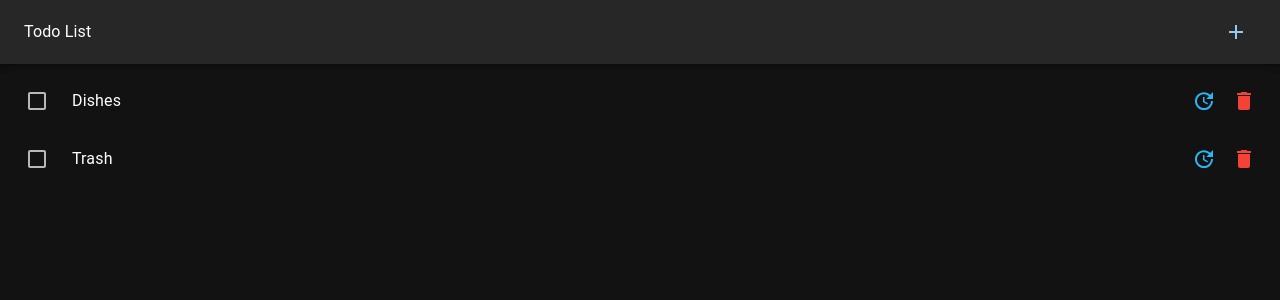
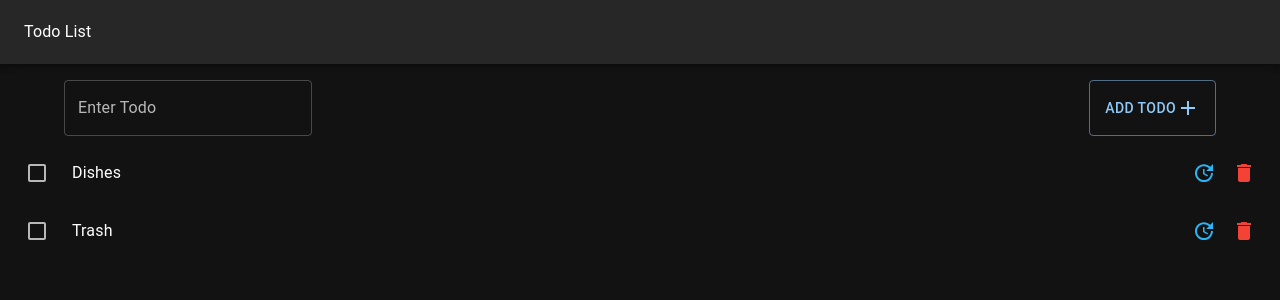
Before and after one commit to TorrenceB/material-todo-dummy, a React (Create React App) app: page / in a window 1280 px wide. Shown: the top 300 px of the page. Built offline with nearby package versions, Linux system fonts and the light colour scheme.

Commit message:
Added input field for adding todo

```diff
--- a/src/App.js
+++ b/src/App.js
@@ -1,4 +1,11 @@
-import { AppBar, IconButton, Typography, Toolbar } from "@mui/material";
+import {
+  AppBar,
+  Container,
+  Typography,
+  Toolbar,
+  TextField,
+  Button,
+} from "@mui/material";
 import { Add } from "@mui/icons-material";
 import Todos from "./components/Todos";
 
@@ -15,8 +22,11 @@ function App() {
 
     1. Completed --> Remove from list
     2. Incomplete...
+
+    Todo: Add modal to allow for user input of todo,
+      don't forget to make controlled, two way binding
   */
-  const [todos, setTodos] = useState([
+  const [todos, setTodos] = useState(() => [
     {
       id: "00",
       title: "Dishes",
@@ -27,18 +37,13 @@ function App() {
     },
   ]);
 
-  /*
-    1. New todo object
-    2. Add object to todos arr
-      via setTodos.
-  */
   const addTodo = () => {
     const newTodo = {
       id: Math.random(Math.floor() * 1000),
       title: "Test todo",
     };
 
-    setTodos((prevArr) => [...prevArr, newTodo]);
+    setTodos((prevArr) => [newTodo, ...prevArr]);
   };
 
   const updateTodo = () => {};
@@ -50,11 +55,19 @@ function App() {
       <AppBar position="static">
         <Toolbar style={{ justifyContent: "space-between" }}>
           <Typography>Todo List</Typography>
-          <IconButton color="primary" onClick={addTodo}>
-            <Add />
-          </IconButton>
         </Toolbar>
       </AppBar>
+      {/* Todo Input + Add Btn */}
+      <Container
+        sx={{ display: "flex", justifyContent: "space-between", pt: 2 }}
+      >
+        <TextField variant="outlined" label="Enter Todo" />
+        <Button variant="outlined" onClick={addTodo}>
+          Add Todo
+          <Add />
+        </Button>
+      </Container>
+
       <Todos todos={todos} />
     </div>
   );
```
